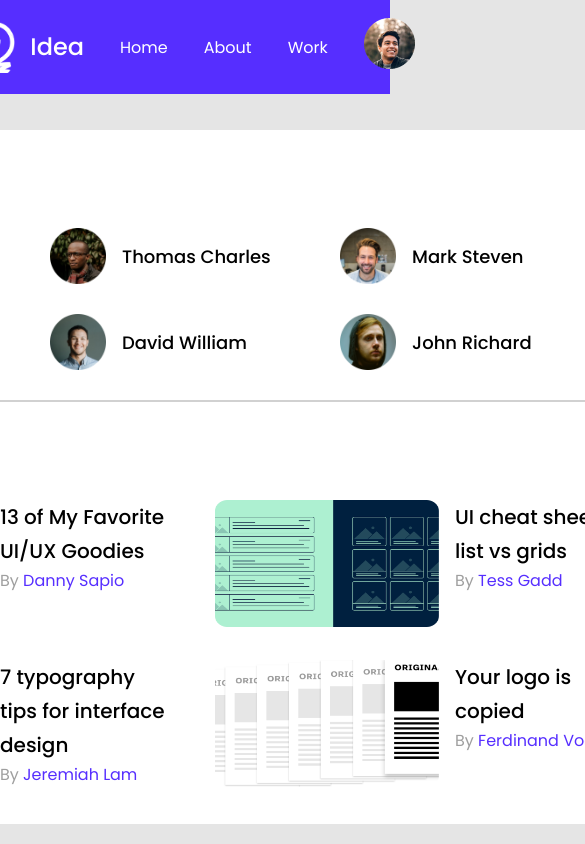
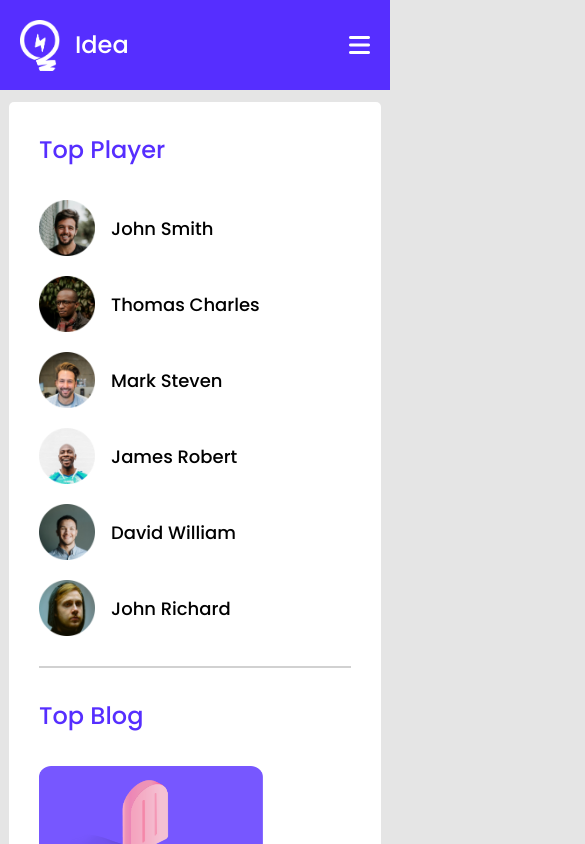
Before and after one commit to Habidhossen/Simple-Leaderboard, a plain HTML site: page index.html in a window 390 px wide. Shown: the top 844 px of the page, 585 px wide, since content can reach past the window. Drawn offline with Linux system fonts and the light colour scheme.

Commit message:
mobile responsiveness

```diff
--- a/css/style.css
+++ b/css/style.css
@@ -31,9 +31,10 @@ hr {
   width: 870px;
 }
 /* ======================
-    avbar styles
+    navbar styles
 ====================== */
 .nav-bar {
+  width: 870px;
   display: flex;
   justify-content: space-between;
 }
@@ -68,6 +69,13 @@ hr {
   line-height: 24px;
   color: white;
   margin-left: 36px;
+}
+/* nav toggler */
+#nav-toggler {
+  display: none;
+}
+.nav-toggler-icon {
+  display: none;
 }
 /* ======================
       Top player
@@ -118,6 +126,7 @@ section {
   display: flex;
   cursor: pointer;
 }
+
 .blog-thumbnail img {
   width: 224px;
   height: 127px;
@@ -154,6 +163,10 @@ section {
   box-shadow: rgba(149, 157, 165, 0.2) 0px 8px 24px;
   padding: 16px 12px;
   border-radius: 5px;
+  transition: 0.2s;
+}
+.course:hover {
+  box-shadow: rgba(100, 100, 111, 0.2) 0px 7px 29px 0px;
 }
 .course img {
   width: 266px;
@@ -229,3 +242,85 @@ footer a {
   line-height: 24px;
   color: white;
 }
+/* ======================
+    Responsiveness
+====================== */
+/* For Mobile Devices */
+@media screen and (max-width: 688px) {
+  header {
+    height: 90px;
+    width: 100%;
+    background-color: #562eff;
+    display: flex;
+    justify-content: center;
+  }
+  .container {
+    width: 80%;
+    margin-top: 12px;
+  }
+  .nav-bar {
+    display: flex;
+    justify-content: space-between;
+    align-items: center;
+    align-content: center;
+    margin: 0 20px;
+  }
+  .nav-toggler-icon {
+    display: block;
+    color: white;
+    font-size: 24px;
+  }
+  .navigation {
+    position: absolute;
+    top: 80px;
+    left: 0;
+    width: 100%;
+    flex-direction: column;
+    align-items: center;
+    padding: 10px 0;
+    background-color: #562eff;
+    transform: translateY(-350px);
+    transition: 0.5s ease-in-out;
+  }
+  .nav-menu ul {
+    display: flex;
+    list-style: none;
+    flex-direction: column;
+    align-items: center;
+    justify-content: center;
+    text-align: center;
+  }
+  .nav-menu a {
+    margin: 0;
+  }
+  .nav-menu li {
+    padding: 8px 0;
+  }
+  #nav-toggler:checked ~ .navigation {
+    transform: translateY(0);
+  }
+  .nav-menu {
+    display: flex;
+    flex-direction: row;
+  }
+  .top-players,
+  .top-blogs,
+  .all-course {
+    display: grid;
+    grid-template-columns: repeat(1, 1fr);
+    grid-row-gap: 20px;
+  }
+  .blog {
+    display: grid;
+    grid-template-columns: repeat(1, 1fr);
+  }
+  .course img {
+    width: 100%;
+  }
+  footer {
+    margin-top: 15px;
+  }
+}
+/* For Tablet Devices */
+@media screen and (min-width: 689px) and (max-width: 992px) {
+}
--- a/index.html
+++ b/index.html
@@ -25,13 +25,17 @@
           header start
     ====================== -->
     <header>
-      <nav class="nav-bar container">
+      <nav class="nav-bar">
         <div class="nav-logo">
           <img src="images/logo.png" alt="" />
           <span>Idea</span>
         </div>
         <div class="nav-menu">
-          <ul>
+          <input type="checkbox" id="nav-toggler" />
+          <label class="nav-toggler-icon" for="nav-toggler"
+            ><i class="fas fa-bars"></i
+          ></label>
+          <ul class="navigation">
             <li><a href="">Home</a></li>
             <li><a href="">About</a></li>
             <li><a href="">Work</a></li>
```
